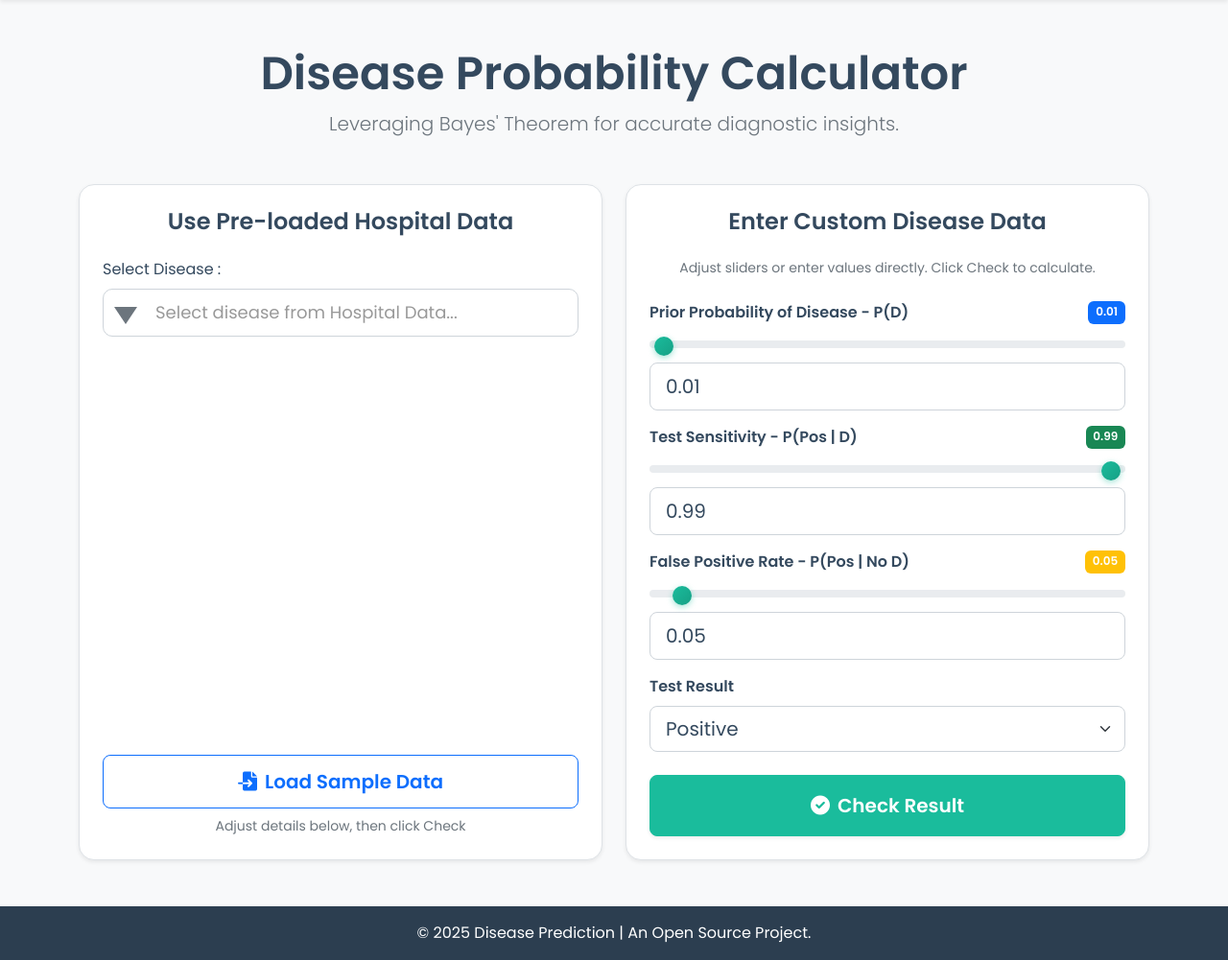
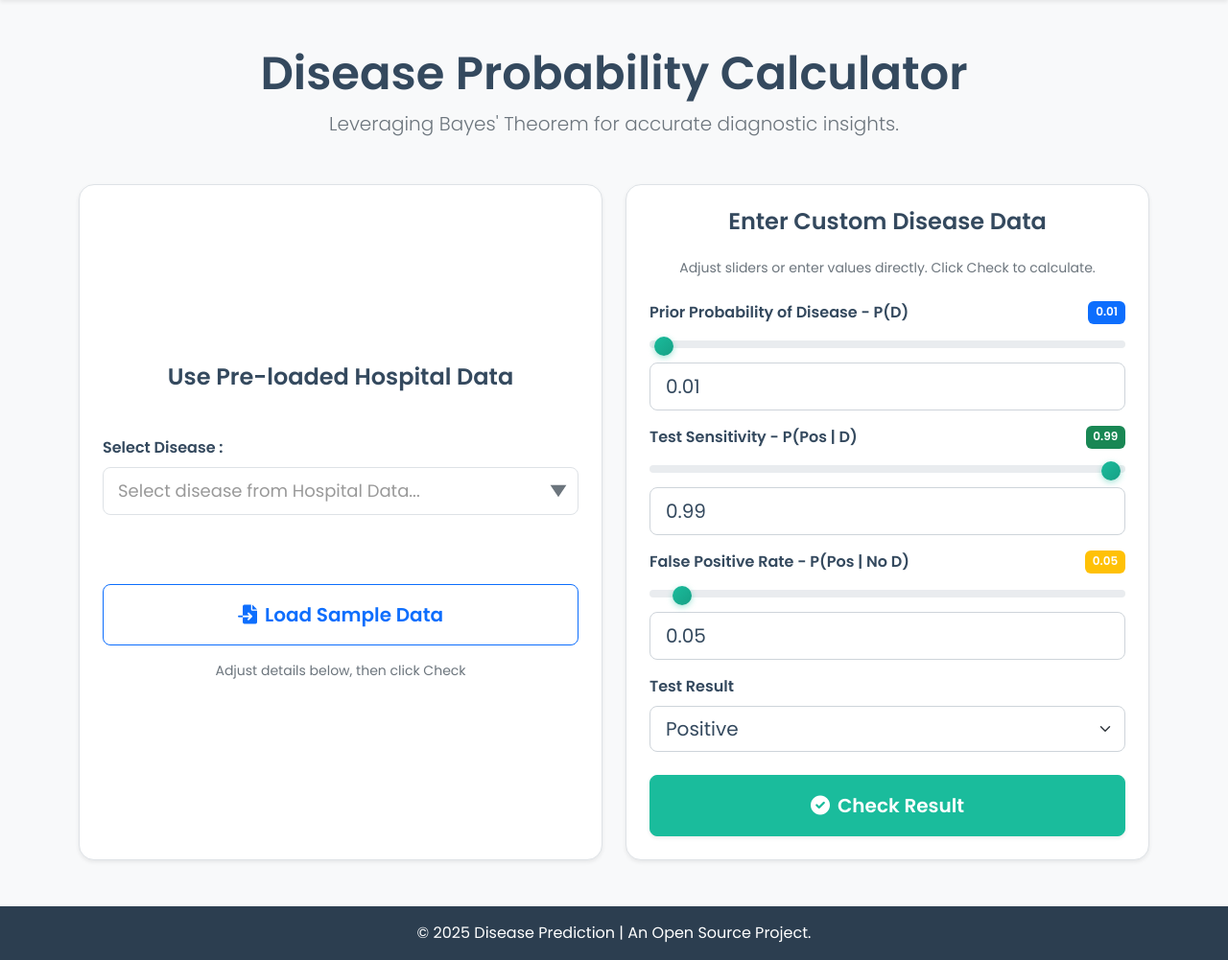
Before and after one commit to aliviahossain/Disease-prediction, a Flask app: page /calculator in a window 1280 px wide. Shown: the part 66-1067 px from the top of the page at 96% size. Run offline with Flask 3, Linux system fonts and the light colour scheme; some libraries are stand-ins or nearby versions.

Commit message:
UI: Refined Select2 dropdown styling and centered card layout to fill empty space

```diff
--- a/backend/templates/calculator.html
+++ b/backend/templates/calculator.html
@@ -1,20 +1,63 @@
 {% extends "base.html" %}
 
 {% block content %}
+<style>
+    .select2-container--default .select2-selection--single {
+        height: 50px !important;
+        display: flex !important;
+        align-items: center !important;
+        border: 1px solid #dee2e6 !important;
+        border-radius: 0.5rem !important;
+        position: relative !important;
+        padding-left: 10px !important;
+    }
+
+    .select2-container--default .select2-selection--single .select2-selection__arrow {
+        height: 48px !important;
+        position: absolute !important;
+        top: 50% !important;
+        transform: translateY(-50%) !important;
+        right: 10px !important;
+        left: auto !important;
+        width: 20px !important;
+        display: flex !important;
+        align-items: center !important;
+        justify-content: center !important;
+    }
+
+    .select2-container--default .select2-selection--single .select2-selection__arrow b {
+        transform: scale(0.7) !important;
+        margin: 0 !important;
+        position: static !important;
+    }
+
+    .select2-selection__rendered {
+        line-height: 50px !important;
+        padding-left: 5px !important;
+        padding-right: 30px !important;
+        color: #6c757d !important;
+        text-align: left !important;
+    }
+
+    .card-body.d-flex.flex-column {
+        height: 100%;
+        justify-content: center !important;
+    }
+</style>
 <div class="text-center mb-5 animate-fade-in">
     <h1 class="display-5 fw-bold">Disease Probability Calculator</h1>
     <p class="lead text-muted">Leveraging Bayes' Theorem for accurate diagnostic insights.</p>
 </div>
 
 <div class="row g-4 justify-content-center">
-    <!-- Section 1: Use Existing Data -->
     <div class="col-lg-6 col-md-12">
         <div class="card h-100 shadow-sm card-hover">
             <div class="card-body d-flex flex-column p-4">
-                <h2 class="card-title h4 text-center mb-4">Use Pre-loaded Hospital Data</h2>
-                <div class="mb-3">
-                    <label for="diseaseSelect" class="form-label">Select Disease :</label>
-                    <select id="diseaseSelect" class="form-select form-select-lg"
+                <h2 class="card-title h4 text-center mb-5">Use Pre-loaded Hospital Data</h2>
+
+                <div class="dropdown-wrapper mb-5">
+                    <label for="diseaseSelect" class="form-label fw-bold">Select Disease :</label>
+                    <select id="diseaseSelect" class="form-select"
                         data-placeholder="Select disease from Hospital Data...">
                         <option value="" disabled selected></option>
                         {% for disease in diseases %}
@@ -23,24 +66,22 @@
                     </select>
                 </div>
 
-                <div class="d-grid mt-auto text-center">
-                    <button type="button" class="btn btn-outline-primary btn-lg" onclick="usePreset()"
+                <div class="d-grid mt-4 text-center">
+                    <button type="button" class="btn btn-outline-primary btn-lg py-3" onclick="usePreset()"
                         id="loadSampleBtn">
                         <i class="fas fa-file-import me-2"></i>Load Sample Data
                     </button>
-                    <small class="text-muted mt-2">Adjust details below, then click Check</small>
+                    <small class="text-muted mt-3">Adjust details below, then click Check</small>
                 </div>
             </div>
         </div>
     </div>
 
-    <!-- Section 2: Enter New Data -->
     <div class="col-lg-6 col-md-12">
         <div class="card h-100 shadow-sm card-hover">
             <div class="card-body p-4">
                 <h2 class="card-title h4 text-center mb-4">Enter Custom Disease Data</h2>
-                <p class="text-center text-muted mb-4 small">Adjust sliders or enter values directly. Click Check to
-                    calculate.</p>
+                <p class="text-center text-muted mb-4 small">Adjust sliders or enter values directly. Click Check to calculate.</p>
 
                 <div class="mb-3">
                     <label for="pDSlider" class="form-label d-flex justify-content-between">
@@ -48,9 +89,8 @@
                         <span class="badge bg-primary" id="pDValue">0.01</span>
                     </label>
                     <input type="range" class="form-range interactive-slider" id="pDSlider" min="0" max="1" step="0.01"
-                        value="0.01" aria-valuemin="0" aria-valuemax="1" aria-valuenow="0.01">
-                    <input type="number" id="pD" class="form-control form-control-lg mt-2" step="0.01" min="0" max="1"
-                        placeholder="e.g., 0.01" value="0.01" aria-label="Prior Probability Numerical Input">
+                        value="0.01">
+                    <input type="number" id="pD" class="form-control form-control-lg mt-2" step="0.01" min="0" max="1" value="0.01">
                 </div>
 
                 <div class="mb-3">
@@ -70,35 +110,29 @@
                         <span class="badge bg-warning" id="falsePositiveValue">0.05</span>
                     </label>
                     <input type="range" class="form-range interactive-slider" id="falsePositiveSlider" min="0" max="1"
-                        step="0.01" value="0.05" aria-valuemin="0" aria-valuemax="1" aria-valuenow="0.05">
+                        step="0.01" value="0.05">
                     <input type="number" id="falsePositive" class="form-control form-control-lg mt-2" step="0.01"
-                        min="0" max="1" placeholder="e.g., 0.05" value="0.05"
-                        aria-label="False Positive Rate Numerical Input">
+                        min="0" max="1" value="0.05">
                 </div>
 
                 <div class="mb-3">
                     <label for="testResult" class="form-label"><strong>Test Result</strong></label>
-                    <select id="testResult" class="form-select form-select-lg" aria-label="Select Test Result">
+                    <select id="testResult" class="form-select form-select-lg">
                         <option value="positive" selected>Positive</option>
                         <option value="negative">Negative</option>
                     </select>
                 </div>
 
-                <!-- Real-Time Result Display (Redesigned) -->
                 <div class="mt-4 p-3 rounded result-container hidden" id="interactiveResult" aria-live="polite">
                     <div class="row align-items-center">
                         <div class="col-12 mb-2">
-                            <h6 class="mb-1">
-                                Prior Probability: <span id="priorValueDisplay" class="fw-bold">0.00</span>
-                            </h6>
-                            <h6 class="mb-2">Posterior Probability: <span id="posteriorValue"
-                                    class="fw-bold">0.00</span></h6>
+                            <h6 class="mb-1">Prior Probability: <span id="priorValueDisplay" class="fw-bold">0.00</span></h6>
+                            <h6 class="mb-2">Posterior Probability: <span id="posteriorValue" class="fw-bold">0.00</span></h6>
                         </div>
                         <div class="col-12 mb-2">
                             <div class="progress" style="height: 30px;">
                                 <div class="progress-bar progress-bar-striped progress-bar-animated"
-                                    id="posteriorProgressBar" role="progressbar" style="width: 0%" aria-valuenow="0"
-                                    aria-valuemin="0" aria-valuemax="100">
+                                    id="posteriorProgressBar" role="progressbar" style="width: 0%">
                                     <span id="posteriorPercentage">0%</span>
                                 </div>
                             </div>
```
Also changed, not shown: other parts of backend/templates/calculator.html (+11 -47 lines).
